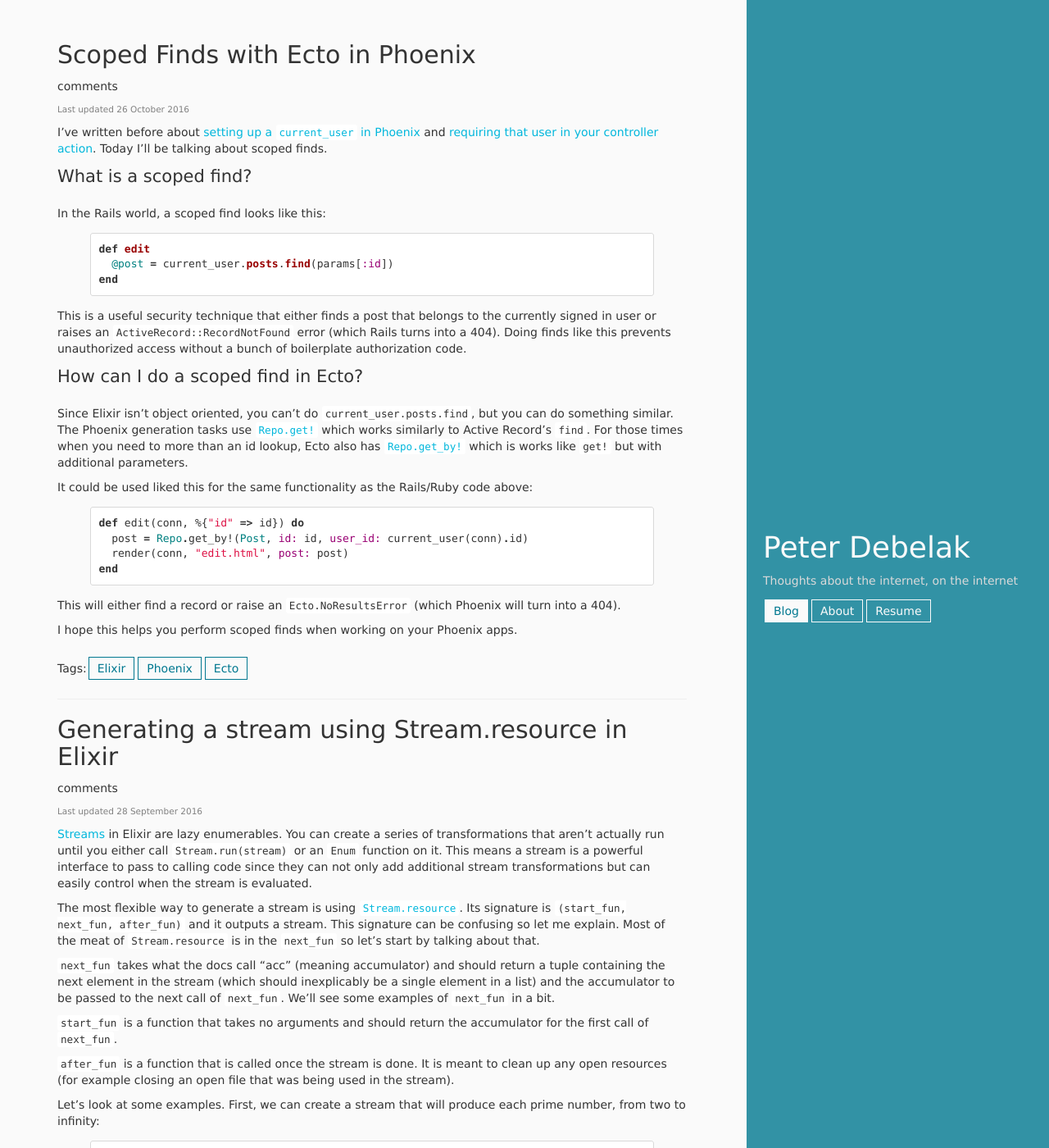
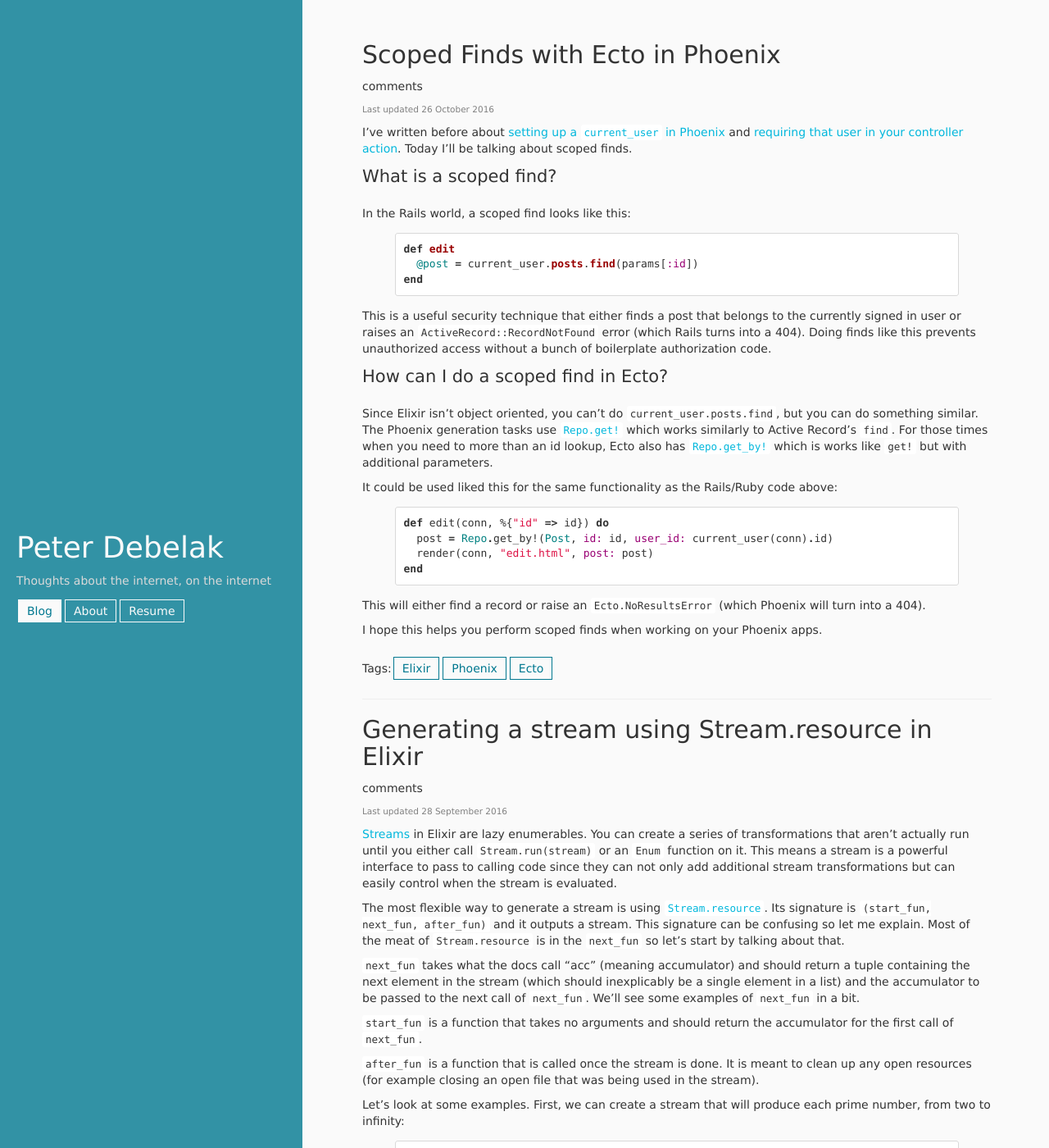
Before and after one commit to pdebelak/peterdebelak.com, a Jekyll site: the page built from index.html, in a window 1280 px wide and 1400 px high. Shown: the whole window at 82% size. Built offline with Jekyll 4.4.1, drawn with Linux system fonts in a browser that asks for light colours; the list of posts is cut into pages by our own code; comment, search, counter and statistics services are not loaded.

Commit message:
Move sidebar to the left

```diff
--- a/css/_layout.scss
+++ b/css/_layout.scss
@@ -11,9 +11,10 @@
     @include flex-align-items(center);
     width: 30%;
     position: fixed;
-    right: 0;
+    left: 0;
     height: 100%;
     text-align: left;
+    padding-left: 35px;
   }
 }
 
@@ -35,6 +36,9 @@
 
 .l-content {
   @include col(70%);
+  @media(min-width: $tablet-size) {
+    float: right;
+  }
   padding-top: 30px;
 }
 
```
